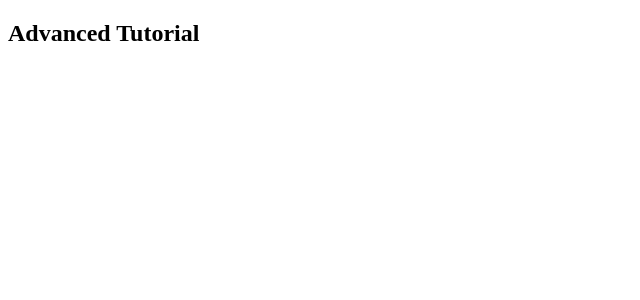
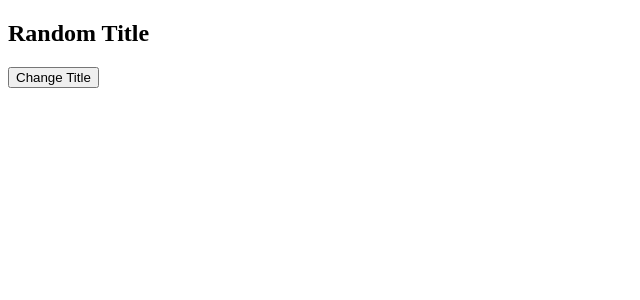
Before and after one commit to majidalykhan/react-course, a React (Create React App) app in the folder advanced-react/: page / in a window 1280 px wide. Shown: the top 300 px of the page, without its empty margins (0-640 px from the left). Built offline with nearby package versions, Linux system fonts and the light colour scheme; the HTML template or start-up script is replaced by a standard one.

Commit message:
useState - Simple Use Case

```diff
--- /dev/null
+++ b/advanced-react/src/1-useState/1-error-example.js
@@ -0,0 +1,25 @@
+import React from "react";
+
+const ErrorExample = () => {
+  let title = "Random Title";
+
+  const handleClick = () => {
+    title = "New Title";
+    // The value of title is changed but not visible
+    // Because we are not re-rendering the component
+    // Need to keep value between renders and trigger the re-render
+    // Here useState comes to play
+    console.log(title);
+  };
+
+  return (
+    <React.Fragment>
+      <h2>{title}</h2>
+      <button type="button" className="btn" onClick={handleClick}>
+        Change Title
+      </button>
+    </React.Fragment>
+  );
+};
+
+export default ErrorExample;
--- a/advanced-react/src/App.js
+++ b/advanced-react/src/App.js
@@ -1,10 +1,13 @@
-import React from 'react'
+import React from "react";
+
+import ErrorExample from "./1-useState/1-error-example";
+
 function App() {
   return (
-    <div className='container'>
-      <h2>Advanced Tutorial</h2>
+    <div className="container">
+      <ErrorExample />
     </div>
-  )
+  );
 }
 
-export default App
+export default App;
```
